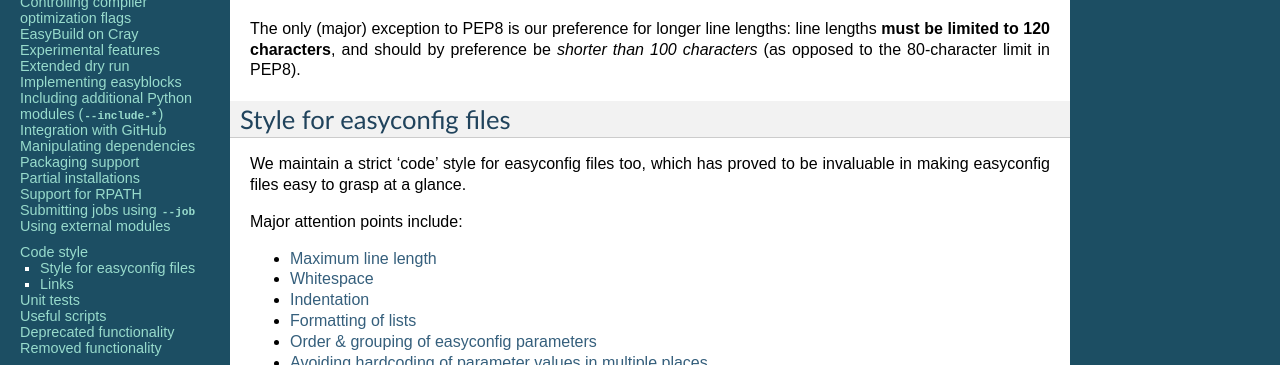
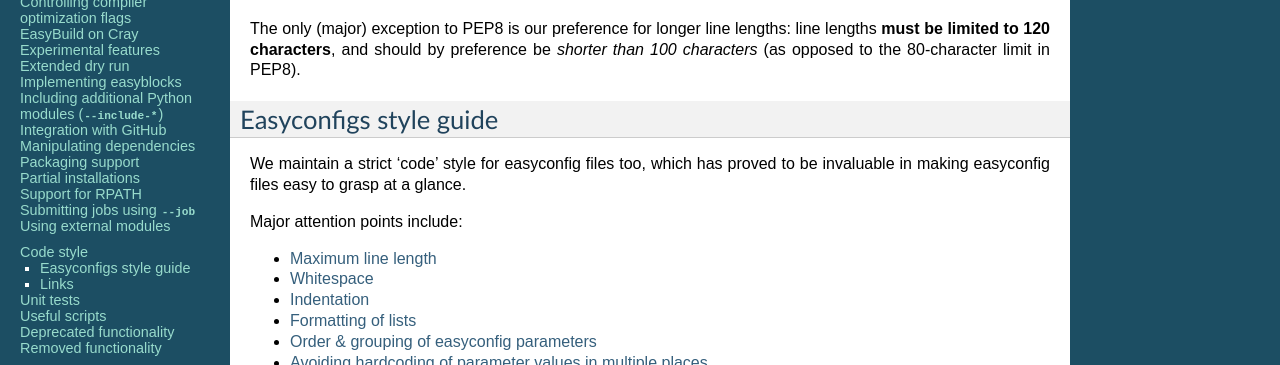
Before and after one commit to easybuilders/easybuild, a Sphinx documentation site: the page built from docs/Code_style.rst, in a window 1280 px wide and 1400 px high, scrolled down 237 px. Shown: the part 156-521 px from the top of the window. Built offline with Sphinx 7.4.7, drawn with Linux system fonts in a browser that asks for light colours; pages that are not in the unit, such as notebooks, are missing from menus; some of the changed text lies outside the part shown.

Commit message:
fix formatting, change title for easyconfigs style guide

````diff
--- a/docs/Code_style.rst
+++ b/docs/Code_style.rst
@@ -23,8 +23,8 @@ The only (major) exception to PEP8 is our preference for longer line lengths: li
 
 .. _code_style_easyconfigs:
 
-Style for easyconfig files
---------------------------
+Easyconfigs style guide
+-----------------------
 
 We maintain a strict 'code' style for easyconfig files too, which has proved
 to be invaluable in making easyconfig files easy to grasp at a glance.
@@ -118,9 +118,9 @@ Single vs double quotes for string values
 For string values, the following rules of thumb should be taken into account
 with respect to the use of single vs double quotes:
 
-* use single quotes (`'...'`) for a string representing a single character or 'word' (i.e., a string with no spaces)
-* use double quotes (`"..."`) for strings that include one or more spaces
-* use triple-quoting (`"""..."""`) for multi-line strings
+* use single quotes (``'...'``) for a string representing a single character or 'word' (i.e., a string with no spaces)
+* use double quotes (```"..."``) for strings that include one or more spaces
+* use triple-quoting (``"""..."""``) for multi-line strings
 
 These guidelines can be ignored if there is a technical reason for doing so,
 for example if double quotes *must* be used to ensure bash expansion of environment variables
````
